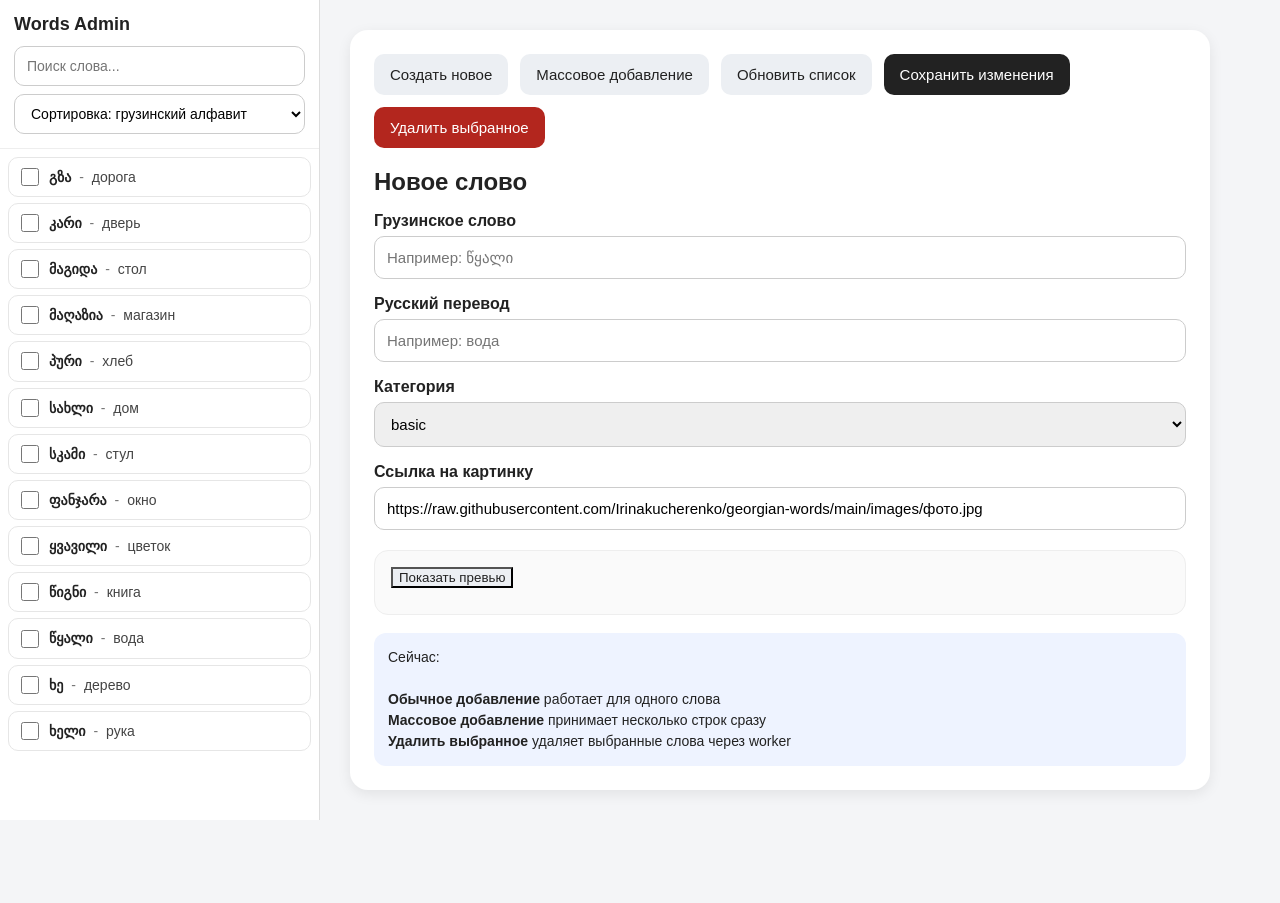
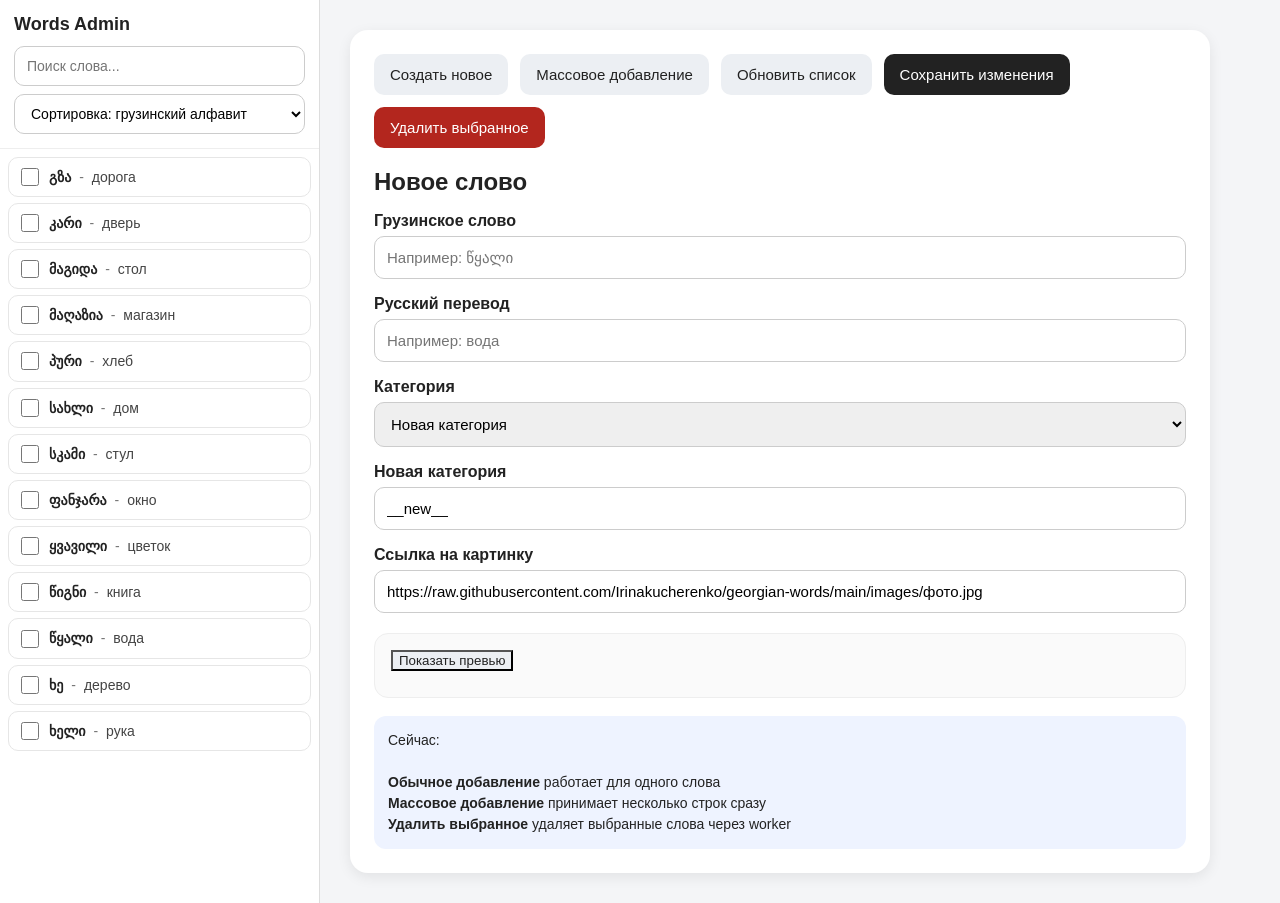
Before and after one commit to Irinakucherenko/georgian-words, a plain HTML site: page index.html in a window 1280 px wide. Both pictures are taken after a click on the button "Сохранить изменения". Before the commit the page ends 820 px from the top, so only its background shows below. Drawn offline with Linux system fonts and the light colour scheme.

Commit message:
Update index.html

```diff
--- a/index.html
+++ b/index.html
@@ -290,6 +290,10 @@
       white-space: pre-line;
     }
 
+    #newCategoryWrap {
+      margin-top: 8px;
+    }
+
     @media (max-width: 900px) {
       .page {
         flex-direction: column;
@@ -354,11 +358,12 @@
           <input id="russian" type="text" placeholder="Например: вода" />
 
           <label for="category">Категория</label>
-          <select id="category">
-            <option value="basic">basic</option>
-            <option value="body">body</option>
-            <option value="food">food</option>
-          </select>
+          <select id="category"></select>
+
+          <div id="newCategoryWrap" class="hidden">
+            <label for="newCategory">Новая категория</label>
+            <input id="newCategory" type="text" placeholder="Введи новую категорию" />
+          </div>
 
           <label for="imageUrl">Ссылка на картинку</label>
           <input id="imageUrl" type="text" placeholder="Вставь GitHub ссылку или raw URL" />
@@ -424,6 +429,8 @@
     const georgianInput = document.getElementById("georgian");
     const russianInput = document.getElementById("russian");
     const categoryInput = document.getElementById("category");
+    const newCategoryWrap = document.getElementById("newCategoryWrap");
+    const newCategoryInput = document.getElementById("newCategory");
     const imageUrlInput = document.getElementById("imageUrl");
 
     const previewBtn = document.getElementById("previewBtn");
@@ -479,6 +486,80 @@
       return defaultImagePrefix + trimmed.replace(/^\/+/, "");
     }
 
+    function getAvailableCategories() {
+      const categories = Array.from(
+        new Set(
+          allWords
+            .map(word => String(word.category || "").trim().toLowerCase())
+            .filter(Boolean)
+        )
+      ).sort();
+
+      return categories;
+    }
+
+    function renderCategoryOptions(selectedValue = "basic") {
+      const categories = getAvailableCategories();
+      const newCategoryOption = "__new__";
+
+      categoryInput.innerHTML = "";
+
+      if (categories.length === 0) {
+        const option = document.createElement("option");
+        option.value = "basic";
+        option.textContent = "basic";
+        categoryInput.appendChild(option);
+      } else {
+        categories.forEach(category => {
+          const option = document.createElement("option");
+          option.value = category;
+          option.textContent = category;
+          categoryInput.appendChild(option);
+        });
+      }
+
+      const newOption = document.createElement("option");
+      newOption.value = newCategoryOption;
+      newOption.textContent = "Новая категория";
+      categoryInput.appendChild(newOption);
+
+      const normalizedSelectedValue = String(selectedValue || "").trim().toLowerCase();
+      const categoryExists = categories.includes(normalizedSelectedValue);
+
+      if (normalizedSelectedValue && categoryExists) {
+        categoryInput.value = normalizedSelectedValue;
+        newCategoryInput.value = "";
+        newCategoryWrap.classList.add("hidden");
+      } else if (normalizedSelectedValue && !categoryExists) {
+        categoryInput.value = newCategoryOption;
+        newCategoryInput.value = String(selectedValue).trim();
+        newCategoryWrap.classList.remove("hidden");
+      } else {
+        categoryInput.value = categories[0] || "basic";
+        newCategoryInput.value = "";
+        newCategoryWrap.classList.add("hidden");
+      }
+    }
+
+    function updateNewCategoryVisibility() {
+      const isNewCategory = categoryInput.value === "__new__";
+
+      if (isNewCategory) {
+        newCategoryWrap.classList.remove("hidden");
+      } else {
+        newCategoryWrap.classList.add("hidden");
+        newCategoryInput.value = "";
+      }
+    }
+
+    function getFinalCategoryValue() {
+      if (categoryInput.value === "__new__") {
+        return newCategoryInput.value.trim().toLowerCase();
+      }
+
+      return String(categoryInput.value || "").trim().toLowerCase();
+    }
+
     function showSingleForm() {
       singleFormBlock.classList.remove("hidden");
       bulkBlock.classList.add("hidden");
@@ -499,7 +580,9 @@
       formTitle.textContent = "Новое слово";
       georgianInput.value = "";
       russianInput.value = "";
-      categoryInput.value = "basic";
+      renderCategoryOptions("basic");
+      newCategoryInput.value = "";
+      newCategoryWrap.classList.add("hidden");
       imageUrlInput.value = defaultImagePrefix + "фото.jpg";
       previewImage.style.display = "none";
       previewImage.src = "";
@@ -514,7 +597,7 @@
       formTitle.textContent = `Редактирование: ${word.georgian}`;
       georgianInput.value = word.georgian || "";
       russianInput.value = word.russian || "";
-      categoryInput.value = word.category || "basic";
+      renderCategoryOptions(word.category || "basic");
       imageUrlInput.value = word.imageUrl || "";
       previewMessage.textContent = "";
       previewMessage.className = "message";
@@ -642,6 +725,7 @@
           ? data.words.filter(Boolean)
           : [];
 
+        renderCategoryOptions(categoryInput.value || "basic");
         renderList();
       } catch (error) {
         wordList.innerHTML = `<div class="empty">Не удалось загрузить список слов</div>`;
@@ -678,7 +762,7 @@
     async function addWordThroughWorker() {
       const georgian = georgianInput.value.trim();
       const russian = russianInput.value.trim();
-      const category = categoryInput.value.trim();
+      const category = getFinalCategoryValue();
       const imageUrl = toFullImageUrl(imageUrlInput.value);
 
       if (!georgian || !russian || !category || !imageUrl) {
@@ -806,7 +890,7 @@
         parsed.push({
           georgian,
           russian,
-          category,
+          category: String(category).trim().toLowerCase(),
           imageUrl: toFullImageUrl(imageUrl)
         });
       });
@@ -885,6 +969,7 @@
     previewBtn.addEventListener("click", showPreview);
     imageUrlInput.addEventListener("input", showPreview);
     imageUrlInput.addEventListener("change", showPreview);
+    categoryInput.addEventListener("change", updateNewCategoryVisibility);
 
     newBtn.addEventListener("click", resetForm);
     bulkBtn.addEventListener("click", showBulkForm);
```
Lines whose indentation alone changed are shown as unchanged.
